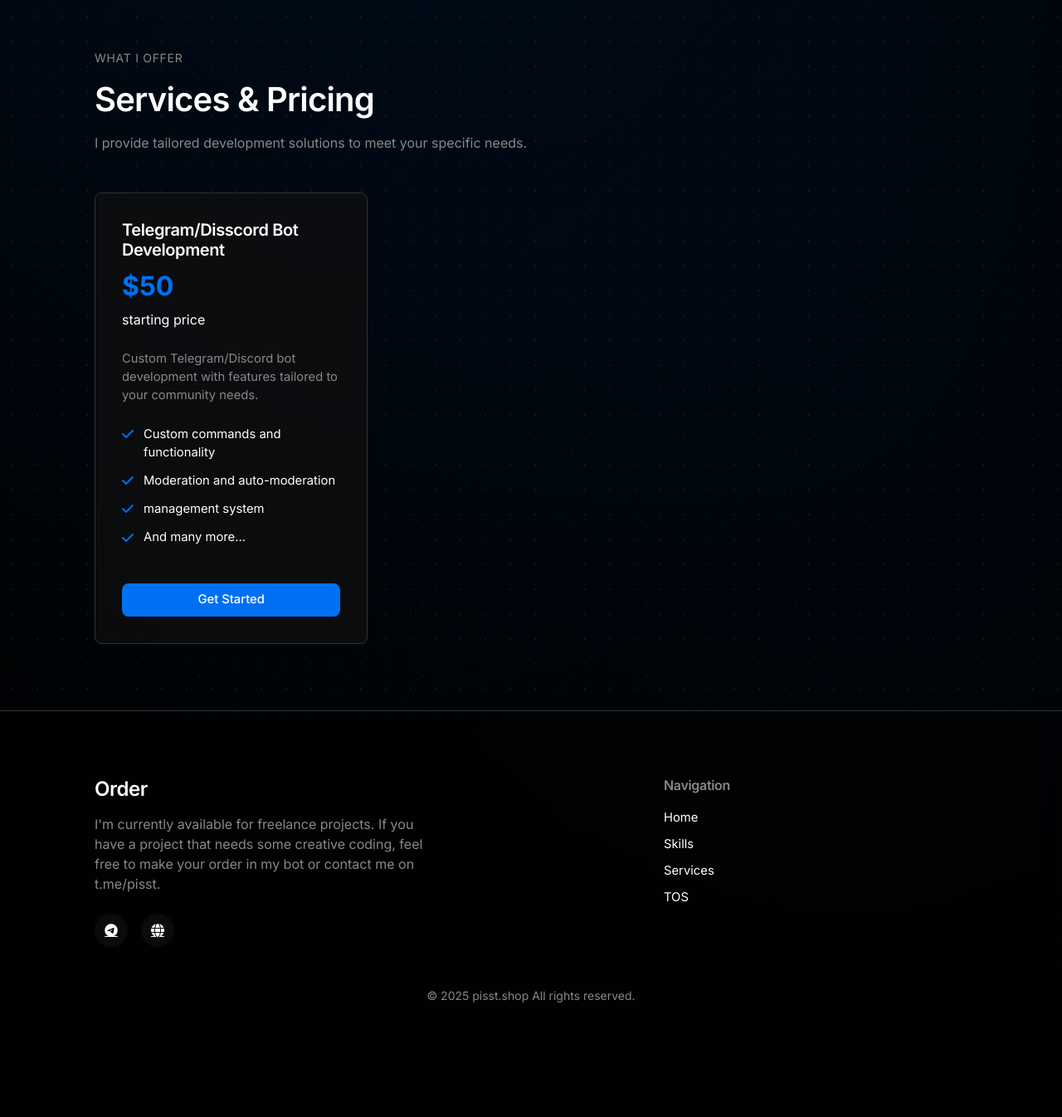
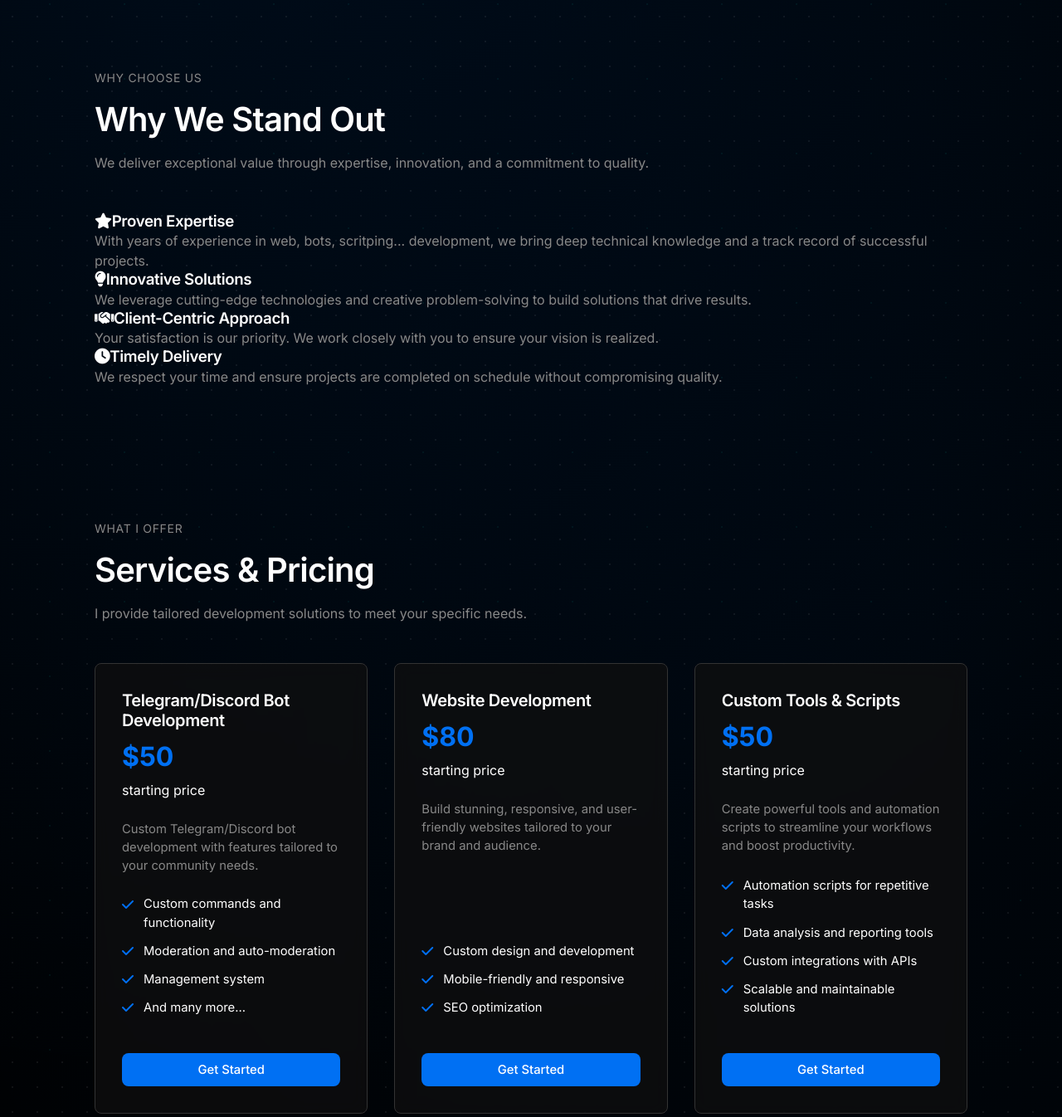
Before and after one commit to drugc/gt-vblty-h-ryt-vhv-t-yb, a plain HTML site: page index.html in a window 1280 px wide. Shown: the part 1315-2661 px from the top of the page at 83% size. Before the commit the page ends 2557 px from the top, so only its background shows below. Drawn offline with Linux system fonts and the light colour scheme.

Commit message:
Update index.html

```diff
--- a/index.html
+++ b/index.html
@@ -3,7 +3,7 @@
 <head>
     <meta charset="UTF-8">
     <meta name="viewport" content="width=device-width, initial-scale=1.0">
-    <title>Pisst.Shop</title>
+    <title>pisst.shop</title>
     <link rel="preconnect" href="https://fonts.googleapis.com">
     <link rel="preconnect" href="https://fonts.gstatic.com" crossorigin>
     <link href="https://fonts.googleapis.com/css2?family=Inter:wght@300;400;500;600;700&display=swap" rel="stylesheet">
@@ -21,6 +21,7 @@
                 <div class="nav-links">
                     <a href="#home">Home</a>
                     <a href="#skills">Skills</a>
+                    <a href="#why-us">Why Us</a>
                     <a href="#services">Services</a>
                     <a href="https://t.me/pisstTos">TOS</a>
                     <a href="#contact">Contact</a>
@@ -34,13 +35,13 @@
             <div class="hero-content">
                 <div class="badge">Development Services</div>
                 <h1 class="hero-title">Building beautiful digital experiences with clean code.</h1>
-                <p class="hero-subtitle">A developer focused on creating intuitive and performant web applications that solve real problems.</p>
+                <p class="hero-subtitle">A developer dedicated to crafting intuitive, high-performance web applications, custom bots, and powerful scripting solutions that solve real-world problems.</p>
                 <div class="button-group">
                     <a href="https://t.me/systimbot?start=a" class="button button-primary">
                         Order Now
                         <i class="fas fa-arrow-right"></i>
                     </a>
-                    <a href="https://t.me/DevelopServices" class="button button-outline">
+                    <a href="https://t.me/Developservices" class="button button-outline">
                         Channel
                     </a>
                 </div>
@@ -52,7 +53,7 @@
         <div class="container">
             <div class="section-title">My Expertise</div>
             <h2>Skills &amp; Technologies</h2>
-            <p class="mb-3">I've worked with a range of technologies in the web development world, from back-end to design.</p>
+            <p class="mb-3">I’ve worked with a wide range of technologies in web development, from back-end systems to front-end design, as well as creating custom bots and automation scripts to streamline workflows and solve complex problems.</p>
 
             <div class="skills-grid">
                 <div class="skill-card">
@@ -68,6 +69,32 @@
     </section>
 
 
+    <section id="why-us" class="section">
+        <div class="container">
+            <div class="section-title">Why Choose Us</div>
+            <h2>Why We Stand Out</h2>
+            <p class="mb-3">We deliver exceptional value through expertise, innovation, and a commitment to quality.</p>
+
+            <div class="why-us-grid">
+                <div class="why-us-card">
+                    <h3><i class="fas fa-star"></i>Proven Expertise</h3>
+                    <p>With years of experience in web, bots, scritping... development, we bring deep technical knowledge and a track record of successful projects.</p>
+                </div>
+                <div class="why-us-card">
+                    <h3><i class="fas fa-lightbulb"></i>Innovative Solutions</h3>
+                    <p>We leverage cutting-edge technologies and creative problem-solving to build solutions that drive results.</p>
+                </div>
+                <div class="why-us-card">
+                    <h3><i class="fas fa-handshake"></i>Client-Centric Approach</h3>
+                    <p>Your satisfaction is our priority. We work closely with you to ensure your vision is realized.</p>
+                </div>
+                <div class="why-us-card">
+                    <h3><i class="fas fa-clock"></i>Timely Delivery</h3>
+                    <p>We respect your time and ensure projects are completed on schedule without compromising quality.</p>
+                </div>
+            </div>
+        </div>
+    </section>
 
     <section id="services" class="section">
         <div class="container">
@@ -76,9 +103,10 @@
             <p class="mb-3">I provide tailored development solutions to meet your specific needs.</p>
 
             <div class="services-container">
+                <!-- Bot Development Card -->
                 <div class="service-card">
                     <div class="service-header">
-                        <h3 class="service-title">Telegram/Disscord Bot Development</h3>
+                        <h3 class="service-title">Telegram/Discord Bot Development</h3>
                         <span class="service-price">$50</span>
                         <span>starting price</span>
                     </div>
@@ -92,10 +120,9 @@
                             <i class="fas fa-check"></i>
                             <span>Moderation and auto-moderation</span>
                         </li>
-
-                             <li class="feature-item">
+                        <li class="feature-item">
                             <i class="fas fa-check"></i>
-                            <span>management system</span>
+                            <span>Management system</span>
                         </li>
                         <li class="feature-item">
                             <i class="fas fa-check"></i>
@@ -105,7 +132,59 @@
                     <a href="#home" class="button button-primary">Get Started</a>
                 </div>
 
+                <!-- Website Development Card -->
+                <div class="service-card">
+                    <div class="service-header">
+                        <h3 class="service-title">Website Development</h3>
+                        <span class="service-price">$80</span>
+                        <span>starting price</span>
+                    </div>
+                    <p class="service-description">Build stunning, responsive, and user-friendly websites tailored to your brand and audience.</p>
+                    <ul class="feature-list">
+                        <li class="feature-item">
+                            <i class="fas fa-check"></i>
+                            <span>Custom design and development</span>
+                        </li>
+                        <li class="feature-item">
+                            <i class="fas fa-check"></i>
+                            <span>Mobile-friendly and responsive</span>
+                        </li>
+                        <li class="feature-item">
+                            <i class="fas fa-check"></i>
+                            <span>SEO optimization</span>
+                        </li>
+                    </ul>
+                    <a href="#home" class="button button-primary">Get Started</a>
+                </div>
 
+                <!-- Tools & Scripts Card -->
+                <div class="service-card">
+                    <div class="service-header">
+                        <h3 class="service-title">Custom Tools & Scripts</h3>
+                        <span class="service-price">$50</span>
+                        <span>starting price</span>
+                    </div>
+                    <p class="service-description">Create powerful tools and automation scripts to streamline your workflows and boost productivity.</p>
+                    <ul class="feature-list">
+                        <li class="feature-item">
+                            <i class="fas fa-check"></i>
+                            <span>Automation scripts for repetitive tasks</span>
+                        </li>
+                        <li class="feature-item">
+                            <i class="fas fa-check"></i>
+                            <span>Data analysis and reporting tools</span>
+                        </li>
+                        <li class="feature-item">
+                            <i class="fas fa-check"></i>
+                            <span>Custom integrations with APIs</span>
+                        </li>
+                        <li class="feature-item">
+                            <i class="fas fa-check"></i>
+                            <span>Scalable and maintainable solutions</span>
+                        </li>
+                    </ul>
+                    <a href="#home" class="button button-primary">Get Started</a>
+                </div>
             </div>
         </div>
     </section>
@@ -115,10 +194,9 @@
             <div class="footer-container">
                 <div class="footer-main">
                     <h2 class="footer-title">Order</h2>
-                    <p>I'm currently available for freelance projects. If you have a project that needs some creative coding, feel free to make your order in my bot or contact me on t.me/pisst.</p>
+                    <p>I'm currently available for freelance projects. If you have a project that needs some creative coding, feel free to make your order from our orders bot or contact me on t.me/pisst.</p>
                     <div class="social-links">
-                        <!-- Updated Discord icon to Telegram icon -->
-                        <a href="https://t.me/pisst" class="social-icon">
+                        <a href="https://t.me/Developservices" class="social-icon">
                             <i class="fab fa-telegram"></i>
                         </a>
                         <a href="#" class="social-icon">
@@ -132,13 +210,9 @@
                     <ul class="footer-links">
                         <li><a href="#home">Home</a></li>
                         <li><a href="#skills">Skills</a></li>
+                        <li><a href="#why-us">Why Us</a></li>
                         <li><a href="#services">Services</a></li>
-                        <li> <a href="https://t.me/pisstTos">TOS</a></li>
-                    </ul>
-                </div>
-
-                <div class="footer-nav">
-
+                        <li><a href="https://t.me/pisstTos">TOS</a></li>
                     </ul>
                 </div>
             </div>
```
